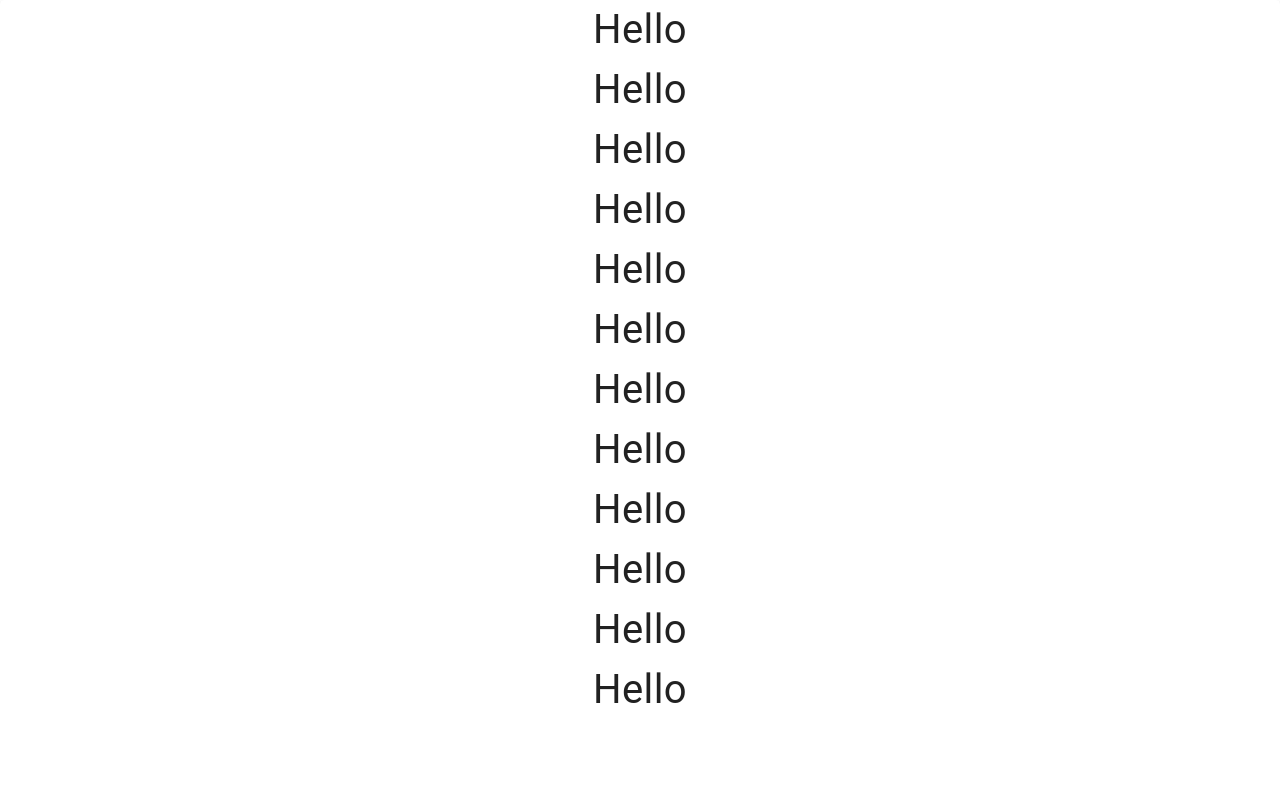
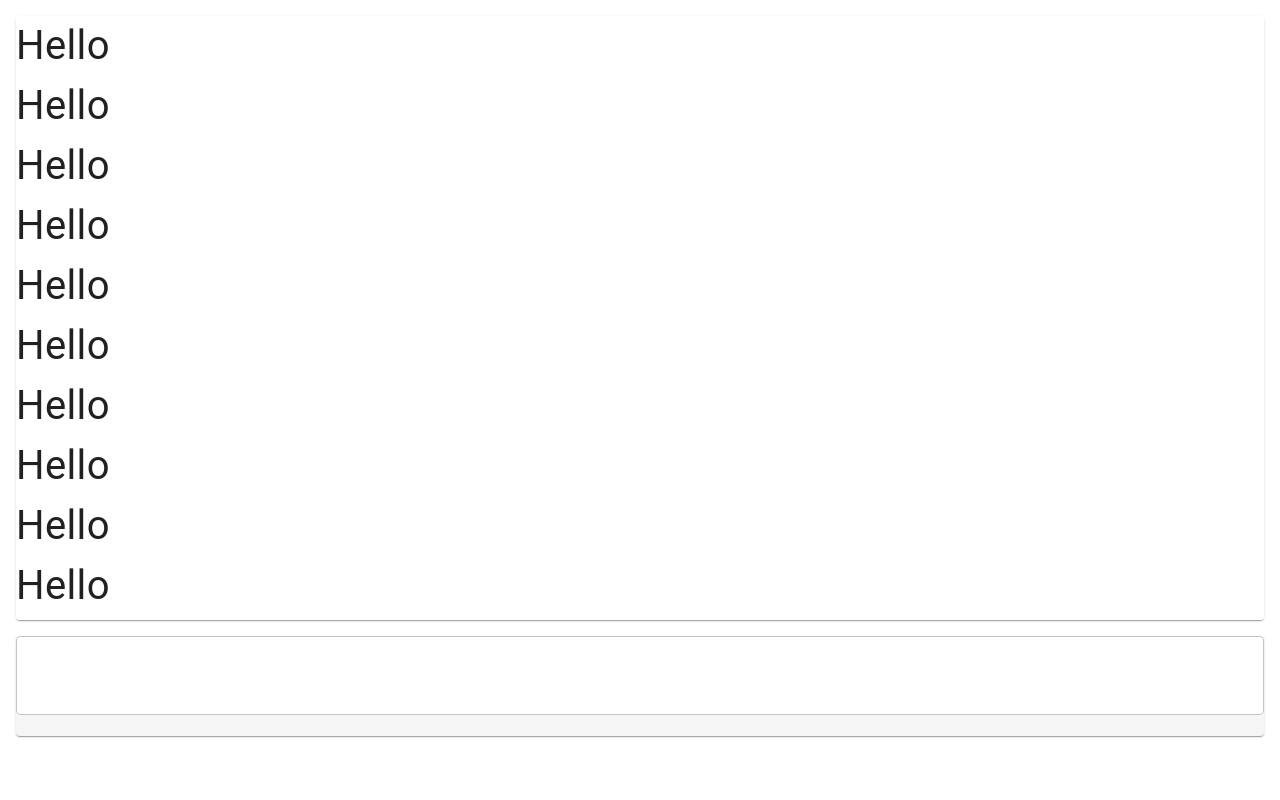
Before and after one commit to TejaswiBishnoi/Video-Assignment-CipSch, a React (Create React App) app in the folder frontend/: page / in a window 1280 px wide. Shown: the top 800 px of the page. Built offline with nearby package versions, Linux system fonts and the light colour scheme.

Commit message:
Comment Component - lower part

```diff
--- a/frontend/src/Components/Comments.js
+++ b/frontend/src/Components/Comments.js
@@ -1,10 +1,11 @@
-import { Box, Paper, Stack, Typography} from "@mui/material";
+import { Box, Paper, Stack, TextField, TextareaAutosize, Typography} from "@mui/material";
 import React from "react";
 
 function Comments(props){
     return(
-        <Stack direction={'column'} justifyContent={'space-between'} spacing={2}>
-            <Paper sx={{height:'110vh', overflowY:'scroll'}}>
+        <Stack height={'90vh'} direction={'column'} justifyContent={'space-between'} spacing={2} my={2} mx={2}>
+            <Paper sx={{height:'60vh', overflowY:'scroll', display:"flex", flexGrow: 1}}>
+                <Box>
                     <Typography fontSize={40}>Hello</Typography>
                     <Typography fontSize={40}>Hello</Typography>
                     <Typography fontSize={40}>Hello</Typography>
@@ -17,8 +18,11 @@ function Comments(props){
                     <Typography fontSize={40}>Hello</Typography>
                     <Typography fontSize={40}>Hello</Typography>
                     <Typography fontSize={40}>Hello</Typography>
+                </Box>
             </Paper>
-            <Paper sx={{height:'10vh'}}></Paper>
+            <Paper sx={{height:100, backgroundColor:'whitesmoke'}}>
+                <TextField multiline rows={2} color="success" sx={{backgroundColor:"white", display:"flex", flexGrow: 1}}/>
+            </Paper>
         </Stack>
     );
 }
```
Lines whose indentation alone changed are shown as unchanged.
